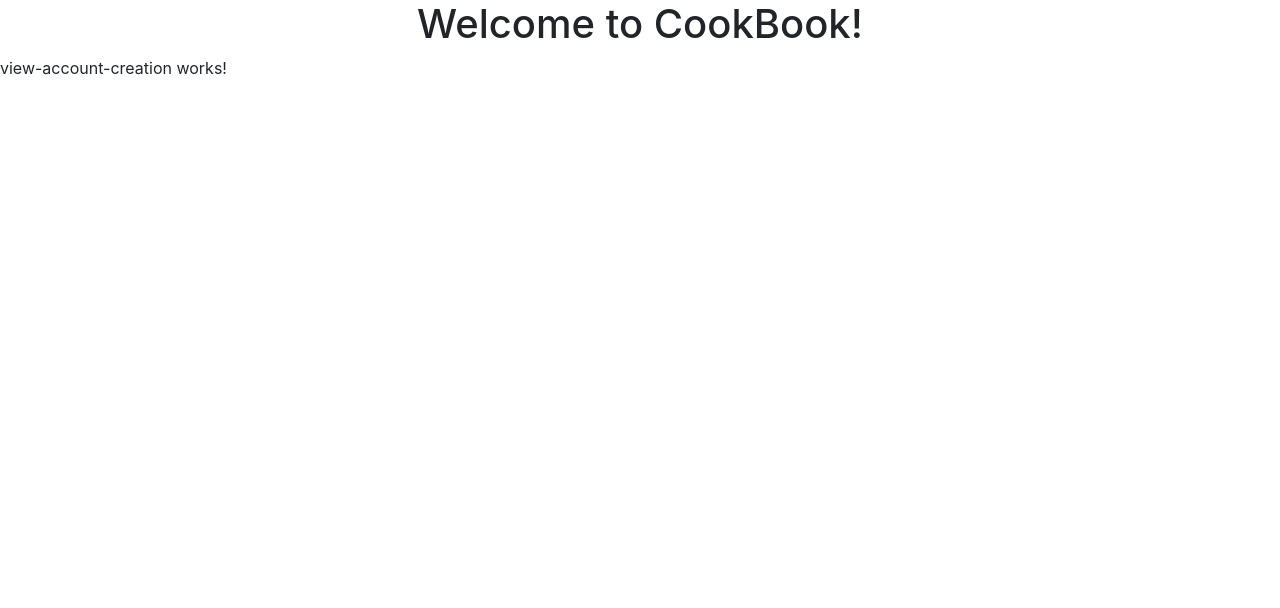
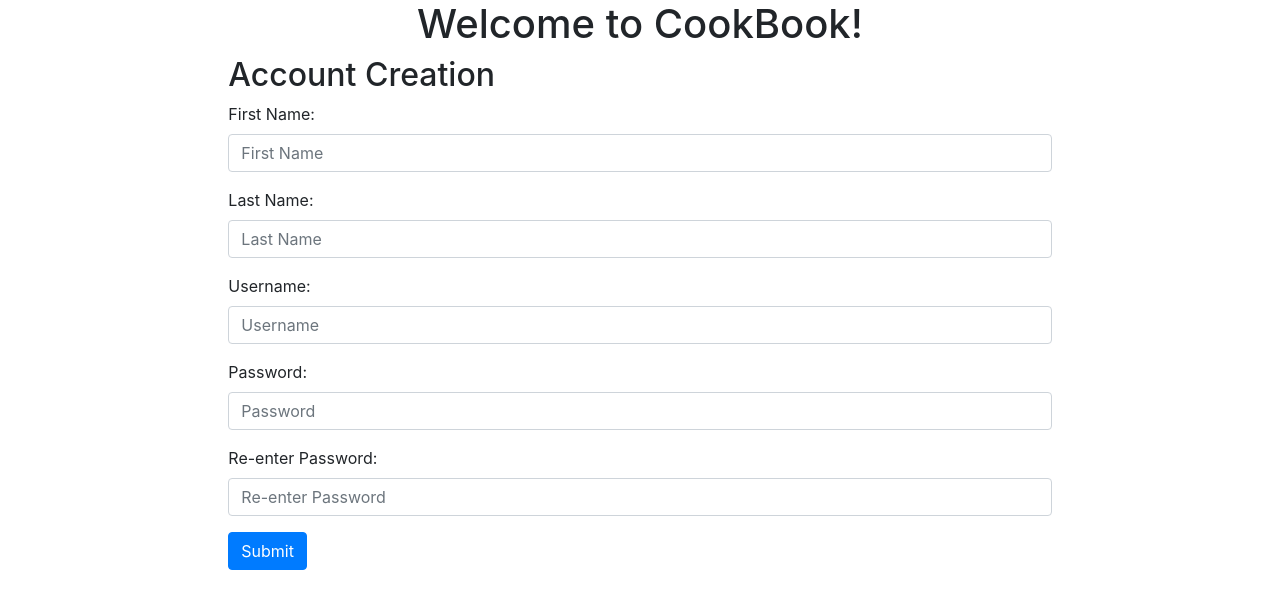
Before and after one commit to 2010Java-Nick/CookBook, an Angular app in the folder CookBookUIng/: page / in a window 1280 px wide. Shown: the top 608 px of the page. Built offline with nearby package versions, Linux system fonts and the light colour scheme.

Commit message:
Wrote create account page and service

```diff
--- a/CookBookUIng/src/app/app.module.ts
+++ b/CookBookUIng/src/app/app.module.ts
@@ -6,6 +6,7 @@ import { AppComponent } from './app.component';
 import { LandingModule } from './landing/landing.module';
 import { SiteModule } from './site/site.module';
 import { NgbModule } from '@ng-bootstrap/ng-bootstrap';
+import { HttpClientModule } from '@angular/common/http';
 
 @NgModule({
   declarations: [
@@ -16,7 +17,8 @@ import { NgbModule } from '@ng-bootstrap/ng-bootstrap';
     AppRoutingModule,
     LandingModule,
     SiteModule,
-    NgbModule
+    NgbModule,
+    HttpClientModule
   ],
   providers: [],
   bootstrap: [AppComponent]
--- a/CookBookUIng/src/app/landing/view-account-creation/view-account-creation.component.html
+++ b/CookBookUIng/src/app/landing/view-account-creation/view-account-creation.component.html
@@ -1 +1,26 @@
-<p>view-account-creation works!</p>
+<div class="col-md-8" style="margin: auto;">
+    <h2>Account Creation</h2>
+<form #accountCreationForm="ngForm" (ngSubmit)="formCreateUser()">
+  <div class="form-group">
+      <label for="firstName">First Name:</label>
+    <input [(ngModel)]="user.firstName" name="firstName" class="form-control" type="text" placeholder="First Name" id="firstName" />
+  </div>
+  <div class="form-group">
+      <label for="lastName">Last Name:</label>
+    <input [(ngModel)]="user.lastName" name="lastName" class="form-control" type="text" placeholder="Last Name" id="lastName" />
+  </div>
+  <div class="form-group">
+      <label for="username">Username:</label>
+    <input [(ngModel)]="user.username" name="username" class="form-control" type="text" placeholder="Username" id="username" />
+  </div>
+  <div class="form-group">
+      <label for="password">Password:</label>
+    <input [(ngModel)]="user.password" name="password" class="form-control" type="password" placeholder="Password" id="password" />
+  </div>
+  <div class="form-group">
+      <label for="reenterPassword">Re-enter Password:</label>
+    <input [(ngModel)]="reenterPassword" name="reenterPassword" class="form-control" type="password" placeholder="Re-enter Password" id="reenterPassword" />
+  </div>
+  <button id="btn-create-account" type="submit" class="btn btn-primary" >Submit</button>
+</form>
+</div>
--- a/CookBookUIng/src/app/landing/view-account-creation/view-account-creation.component.ts
+++ b/CookBookUIng/src/app/landing/view-account-creation/view-account-creation.component.ts
@@ -1,15 +1,35 @@
-import { Component, OnInit } from '@angular/core';
+import { Component, Input, OnInit } from '@angular/core';
+import { AccountCreationService } from 'src/app/services/account-creation.service';
+import { User } from '../../models/user.model';
 
 @Component({
   selector: 'app-view-account-creation',
   templateUrl: './view-account-creation.component.html',
-  styleUrls: ['./view-account-creation.component.css']
+  styleUrls: ['./view-account-creation.component.css'],
 })
 export class ViewAccountCreationComponent implements OnInit {
+  user = {} as User;
+  reenterPassword = '';
 
-  constructor() { }
+  constructor(private accountService: AccountCreationService) {}
 
-  ngOnInit(): void {
+  ngOnInit(): void {}
+
+  public formCreateUser(): void {
+    if (
+      this.user.firstName === undefined ||
+      this.user.lastName === undefined ||
+      this.user.username === undefined ||
+      this.user.password === undefined
+    ) {
+      console.log('Please fill out form!');
+    } else if (!(this.user.password === this.reenterPassword)){
+      console.log(`Passwords don't match`);
+    }
+    else {
+      console.log(
+        `User: ${this.user.firstName} ${this.user.lastName} ${this.user.username} ${this.user.password} ${this.reenterPassword} `
+      );
+    }
   }
-
 }
--- /dev/null
+++ b/CookBookUIng/src/app/services/account-creation.service.ts
@@ -0,0 +1,43 @@
+import { Injectable } from '@angular/core';
+import { HttpClient } from '@angular/common/http';
+import { User } from '../models/user.model';
+
+@Injectable({
+  providedIn: 'root'
+})
+export class AccountCreationService {
+
+  private readonly USER_URL = ':8080/user';
+
+  constructor(private httpClient: HttpClient) { }
+
+  /**
+   * Sends user object to back end for storage after verifying input
+   * returns true if object passes verification, false if not.
+   *
+   * Verification:
+   *
+   * First and last name only contain alphabetical characters or hyphens.
+   *
+   * Username contains only alphanumeric characters.
+   *
+   * Password is at least 8 characters long.
+   */
+  public createNewUser(user: User): boolean {
+
+    console.log(user.firstName.search(`[^a-zA-Z\-]`));
+
+    if (user.firstName.search(`[^a-zA-Z\-]`) > 0 ||
+        user.lastName.search(`[^a-zA-Z\-]`) > 0 ||
+        user.username.search(`[^a-zA-Z0-9]`) > 0 ||
+        user.password.length < 8
+        ){
+      return false;
+    }
+
+    this.httpClient.post<User>(this.USER_URL, user);
+    return true;
+
+    // [^a-zA-Z\-]
+  }
+}
```
Also changed, not shown: CookBookUIng/src/app/landing/landing.module.ts (+3 -4 lines), 1 other file (tests, documents, lock files or other folders).
